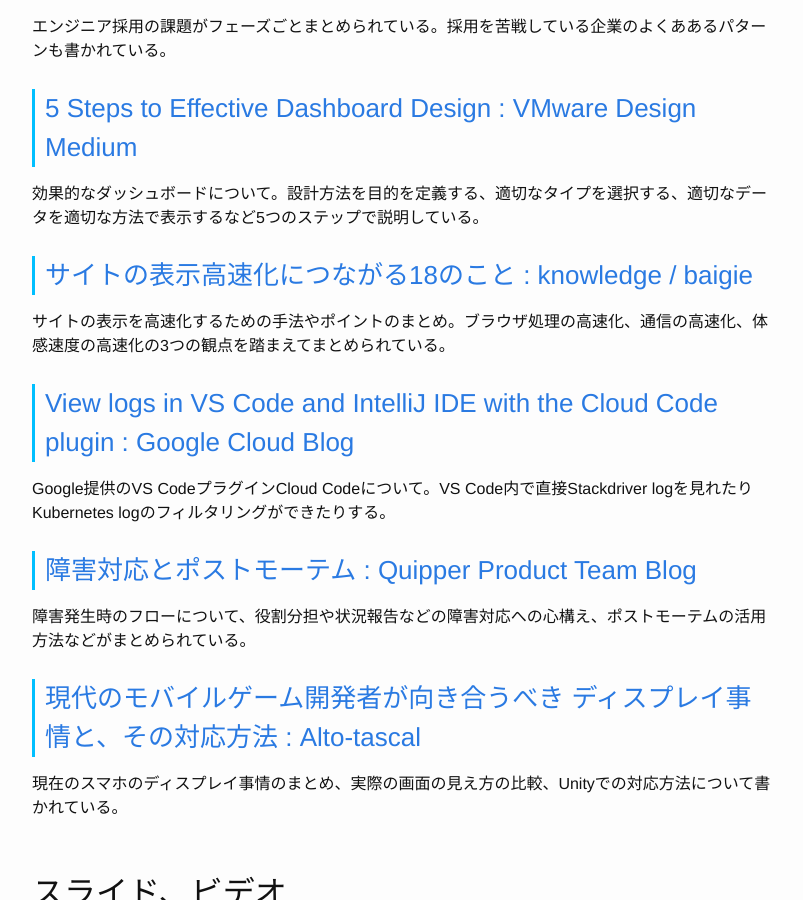
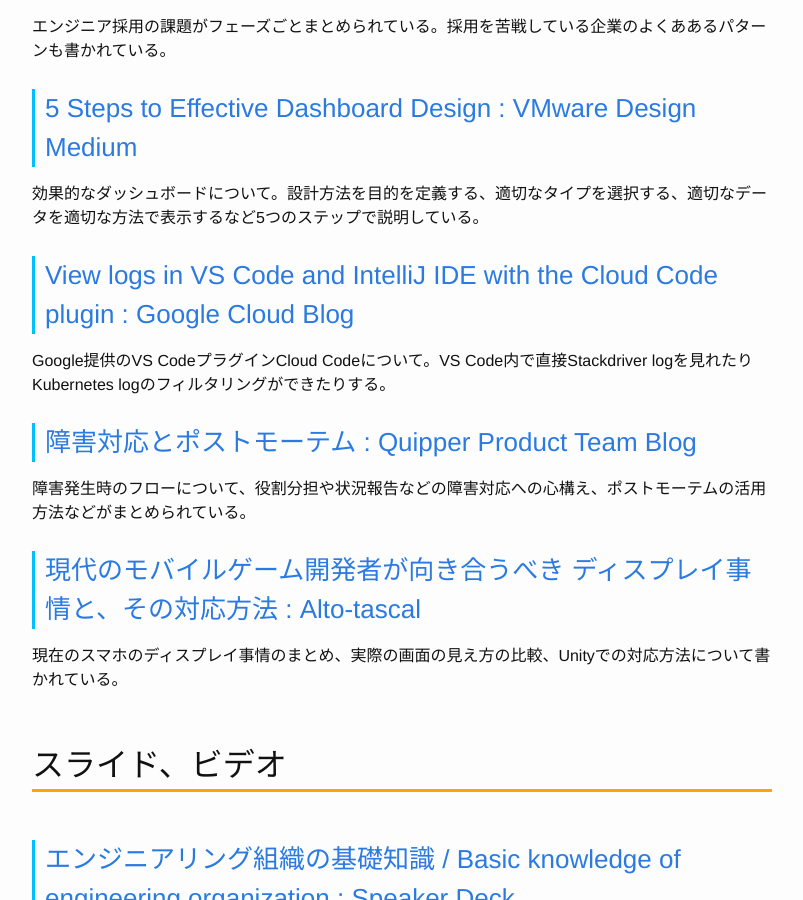
Before and after one commit to Gather-Tech/Gather-Tech.github.io, a Jekyll site: the page built from _posts/2019/2019-12-02-Gather179.md, in a window 1280 px wide and 900 px high, scrolled down 1467 px. Shown: the whole window, without its empty margins (238-1041 px from the left). Built offline with Jekyll 4.4.1, drawn with Linux system fonts in a browser that asks for light colours; comment, search, counter and statistics services are not loaded; some of the changed text lies outside the part shown.

Commit message:
Reduced articles

```diff
--- a/_posts/2019/2019-12-02-Gather179.md
+++ b/_posts/2019/2019-12-02-Gather179.md
@@ -37,10 +37,6 @@
 
 効果的なダッシュボードについて。設計方法を目的を定義する、適切なタイプを選択する、適切なデータを適切な方法で表示するなど5つのステップで説明している。
 
-### [サイトの表示高速化につながる18のこと : knowledge / baigie](https://baigie.me/officialblog/2019/11/26/high-speed-frontend/)
-
-サイトの表示を高速化するための手法やポイントのまとめ。ブラウザ処理の高速化、通信の高速化、体感速度の高速化の3つの観点を踏まえてまとめられている。
-
 ### [View logs in VS Code and IntelliJ IDE with the Cloud Code plugin : Google Cloud Blog](https://cloud.google.com/blog/products/application-development/stackdriver-logging-comes-to-cloud-code-in-visual-studio-code)
 
 Google提供のVS CodeプラグインCloud Codeについて。VS Code内で直接Stackdriver logを見れたりKubernetes logのフィルタリングができたりする。
@@ -72,10 +68,6 @@
 ServiceMeshが求められている理由、Istioの概要と機能の説明、Istioを利用して良かった点、運用上の注意点とその対策についてまとめられている。
 
 ## ツール、ライブラリ
-
-### [confluentinc/ksql: GitHub](https://github.com/confluentinc/ksql)
-
-Apache Kafka用のイベントストリームデータベース。
 
 ### [xi-editor/druid: GitHub](https://github.com/xi-editor/druid)
 
```
